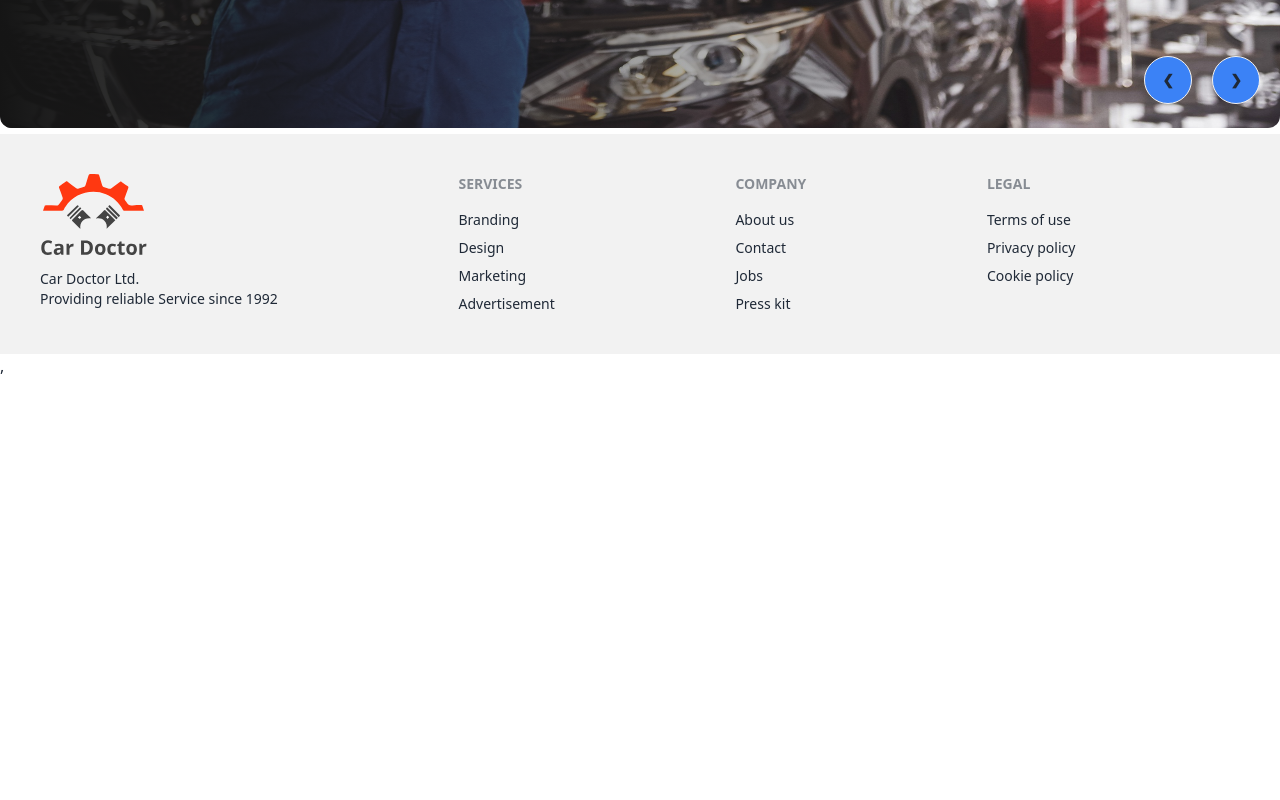
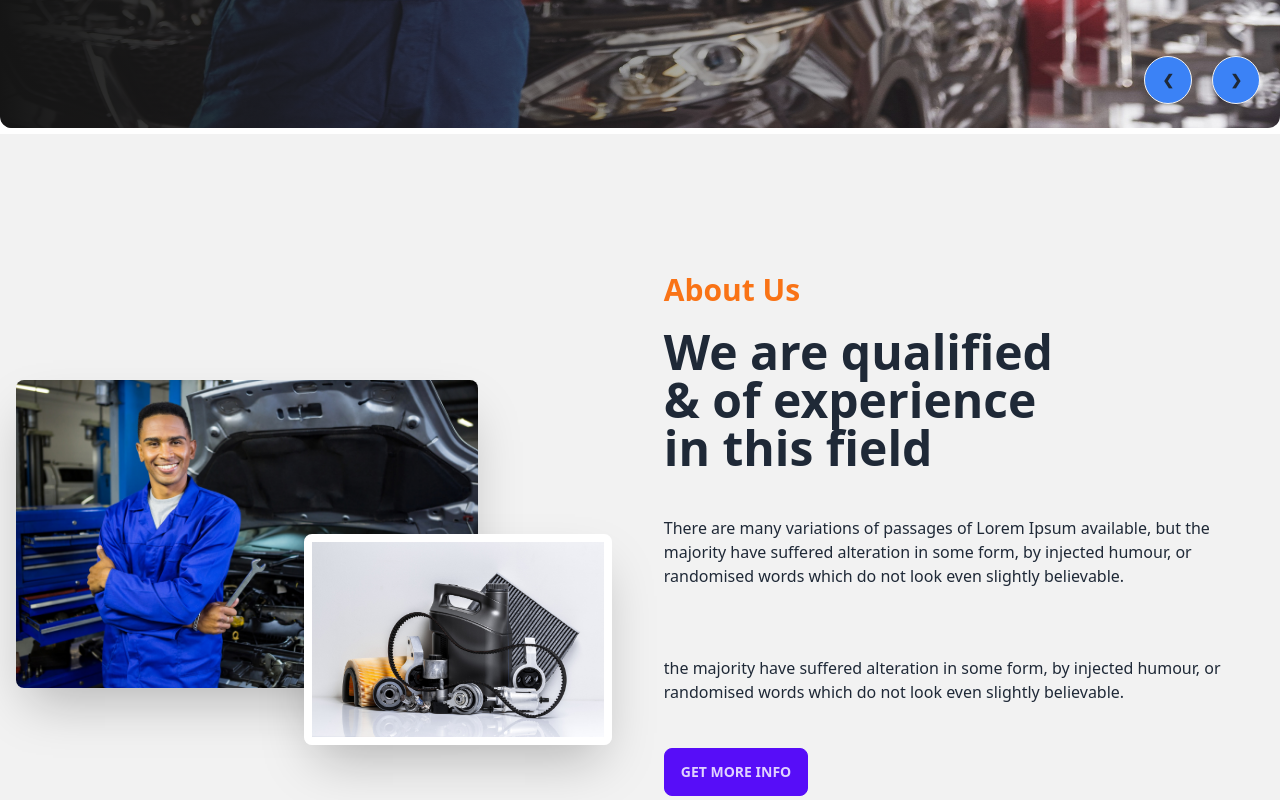
Before and after one commit to Zahid51095/car-doctor-client, a React (Vite) app: page / in a window 1280 px wide. Shown: the part 600-1400 px from the top of the page. Before the commit the page ends 978 px from the top, so only its background shows below. Built offline with nearby package versions, Linux system fonts and the light colour scheme.

Commit message:
completed about us section

```diff
--- /dev/null
+++ b/src/pages/Home/About/About.jsx
@@ -0,0 +1,26 @@
+import person from "../../../assets/assets/images/about_us/person.jpg"
+import parts from "../../../assets/assets/images/about_us/parts.jpg"
+
+
+const About = () => {
+    return (
+        <div className="hero min-h-screen bg-base-200">
+        <div className="hero-content flex-col lg:flex-row">
+         <div className="lg:w-1/2 relative">
+             <img src={person} className="w-3/4 rounded-lg shadow-2xl" />
+             <img src={parts} className="w-1/2 rounded-lg shadow-2xl border-8 border-white absolute right-5 top-1/2" />
+
+        </div>
+          <div className="lg:w-1/2 space-y-5 p-4">
+            <h3 className="text-3xl text-orange-500 font-bold">About Us</h3>
+            <h1 className="text-5xl font-bold">We are qualified<br></br> & of experience<br></br> in this field</h1>
+            <p className="py-6">There are many variations of passages of Lorem Ipsum available, but the majority have suffered alteration in some form, by injected humour, or randomised words which do not look even slightly believable. </p>
+            <p className="py-6">the majority have suffered alteration in some form, by injected humour, or randomised words which do not look even slightly believable.  </p>
+            <button className="btn btn-primary">Get More Info</button>
+          </div>
+        </div>
+      </div>
+    );
+};
+
+export default About;
--- a/src/pages/Home/Home/Home.jsx
+++ b/src/pages/Home/Home/Home.jsx
@@ -1,3 +1,4 @@
+import About from "../About/About";
 import Banner from "../Banner/Banner";
 
 
@@ -5,6 +6,7 @@
     return (
         <div>
             <Banner></Banner>
+            <About></About>
         </div>
     );
 };
```
